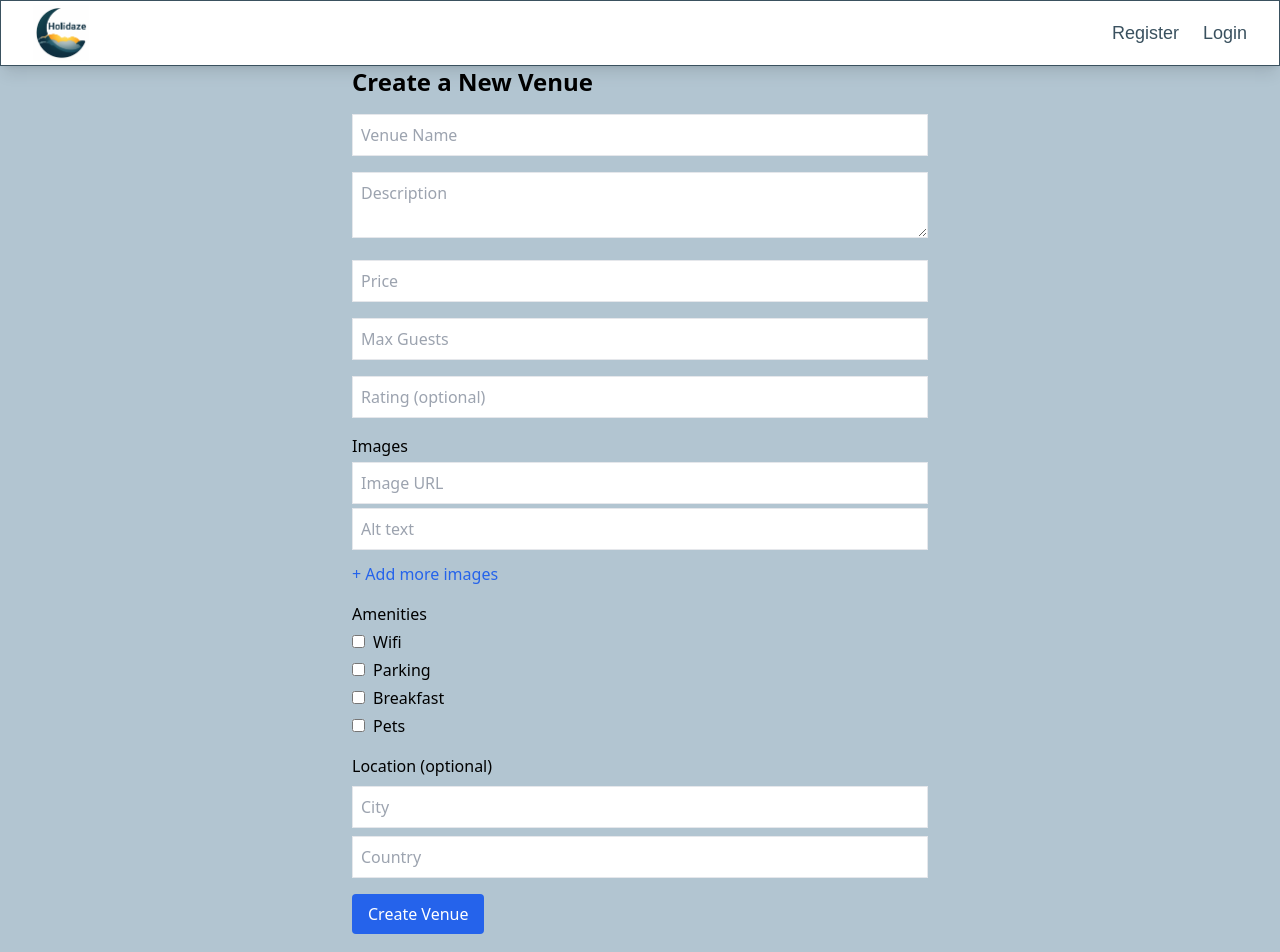
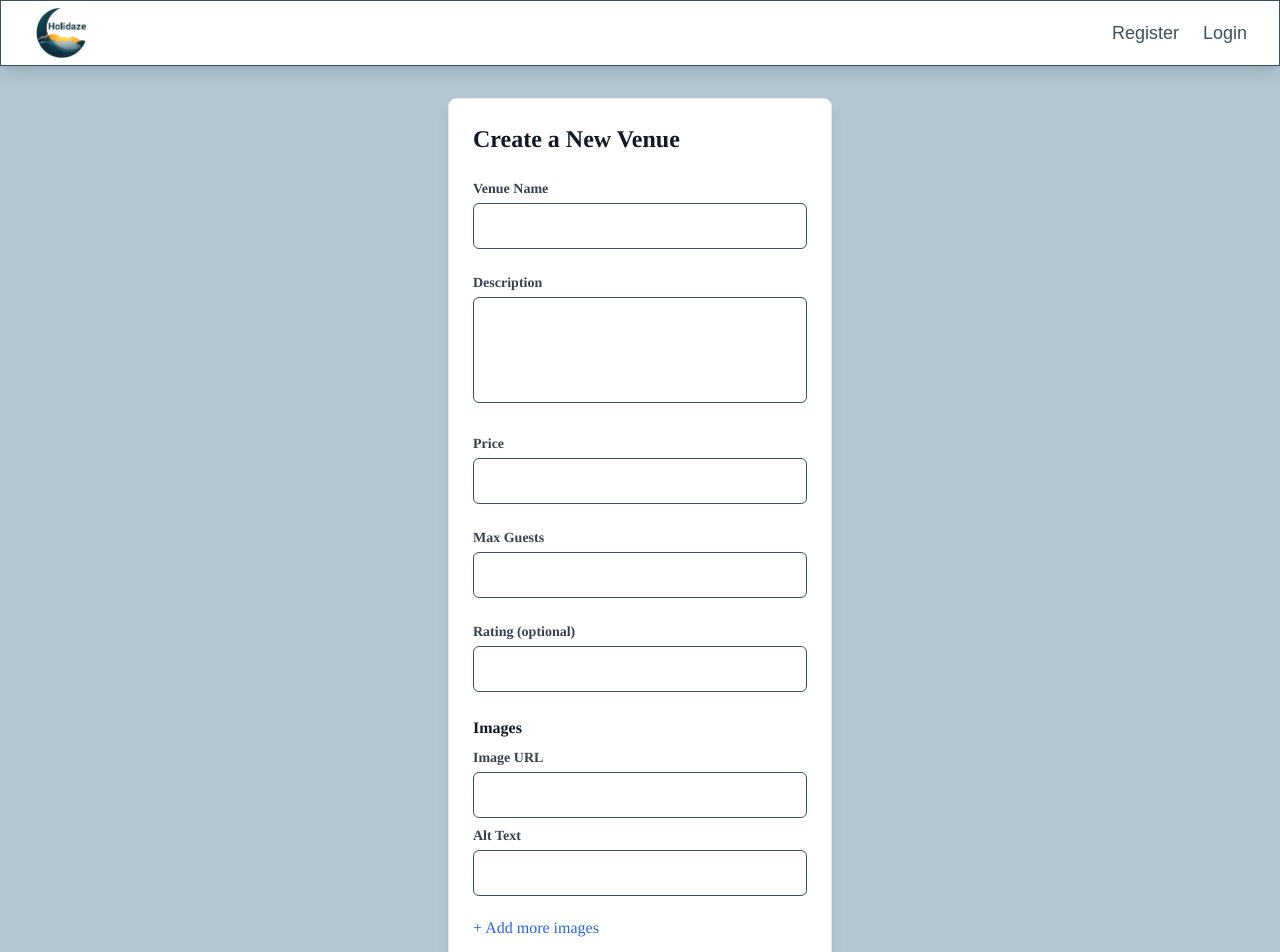
Before and after one commit to EmmaCaroline/project-exam-2, a React (Vite) app: page /createvenue in a window 1280 px wide. Shown: the top 952 px of the page. Built offline with nearby package versions, Linux system fonts and the light colour scheme; a web font is replaced by a local one.

Commit message:
update form, change redirect

```diff
--- a/src/components/CreateVenue/index.jsx
+++ b/src/components/CreateVenue/index.jsx
@@ -1,6 +1,7 @@
 import { useState } from "react";
 import { API_VENUES } from "../../utils/constants";
 import { getHeaders } from "../../utils/headers";
+import { useNavigate } from "react-router-dom";
 
 const CreateVenue = () => {
   const [formData, setFormData] = useState({
@@ -21,6 +22,13 @@ const CreateVenue = () => {
       country: "",
     },
   });
+
+  const [errorMessage, setErrorMessage] = useState("");
+  const [successMessage, setSuccessMessage] = useState("");
+  const navigate = useNavigate();
+
+  const user = JSON.parse(localStorage.getItem("user"));
+  const profileName = user?.name;
 
   const handleChange = (e) => {
     const { name, value, type, checked } = e.target;
@@ -65,6 +73,9 @@ const CreateVenue = () => {
   const handleSubmit = async (e) => {
     e.preventDefault();
 
+    setErrorMessage("");
+    setSuccessMessage("");
+
     const filteredMedia = formData.media.filter((media) => {
       try {
         if (!media.url.trim()) return false;
@@ -93,89 +104,173 @@ const CreateVenue = () => {
       const data = await response.json();
 
       if (response.ok) {
-        console.log("Venue created:", data);
+        setSuccessMessage("Venue created successfully!");
+        setFormData({
+          name: "",
+          description: "",
+          price: "",
+          maxGuests: "",
+          rating: "",
+          media: [{ url: "", alt: "" }],
+          meta: {
+            wifi: false,
+            parking: false,
+            breakfast: false,
+            pets: false,
+          },
+          location: {
+            city: "",
+            country: "",
+          },
+        });
+
+        if (profileName) {
+          setTimeout(() => navigate(`/profile/${profileName}`), 2000);
+        }
       } else {
-        console.error("Error creating venue:", data);
+        setErrorMessage(
+          data.message || "Error creating venue. Please try again.",
+        );
       }
-    } catch (error) {
-      console.error("Submission failed:", error);
+    } catch {
+      setErrorMessage(
+        "Submission failed. Please check your internet connection.",
+      );
     }
   };
 
   return (
-    <form onSubmit={handleSubmit} className="max-w-xl mx-auto space-y-4">
-      <h2 className="text-2xl font-bold">Create a New Venue</h2>
+    <form
+      onSubmit={handleSubmit}
+      className="sm:w-80 md:w-96 mx-auto p-6 mt-8 space-y-6 bg-white rounded-lg shadow-lg border border-customBlue font-body"
+    >
+      <h2 className="text-2xl font-bold mb-4 text-gray-900">
+        Create a New Venue
+      </h2>
 
+      <div>
+        <label
+          htmlFor="name"
+          className="block text-sm font-semibold mb-1 text-gray-700"
+        >
+          Venue Name
+        </label>
         <input
+          id="name"
+          name="name"
           type="text"
-        name="name"
-        placeholder="Venue Name"
           value={formData.name}
           onChange={handleChange}
           required
-        className="w-full border p-2"
+          className="w-full p-3 border border-secondary rounded-md text-sm focus:outline-none focus:ring-2 focus:ring-primary"
         />
+      </div>
 
+      <div>
+        <label
+          htmlFor="description"
+          className="block text-sm font-semibold mb-1 text-gray-700"
+        >
+          Description
+        </label>
         <textarea
+          id="description"
           name="description"
-        placeholder="Description"
           value={formData.description}
           onChange={handleChange}
+          rows={4}
           required
-        className="w-full border p-2"
+          className="w-full p-3 border border-secondary rounded-md text-sm focus:outline-none focus:ring-2 focus:ring-primary resize-none"
         />
+      </div>
 
+      <div>
+        <label
+          htmlFor="price"
+          className="block text-sm font-semibold mb-1 text-gray-700"
+        >
+          Price
+        </label>
         <input
+          id="price"
+          name="price"
           type="number"
-        name="price"
-        placeholder="Price"
+          min="0"
           value={formData.price}
           onChange={handleChange}
           required
-        className="w-full border p-2"
-        min="0"
+          className="w-full p-3 border border-secondary rounded-md text-sm focus:outline-none focus:ring-2 focus:ring-primary"
         />
+      </div>
 
+      <div>
+        <label
+          htmlFor="maxGuests"
+          className="block text-sm font-semibold mb-1 text-gray-700"
+        >
+          Max Guests
+        </label>
         <input
+          id="maxGuests"
+          name="maxGuests"
           type="number"
-        name="maxGuests"
-        placeholder="Max Guests"
+          min="1"
           value={formData.maxGuests}
           onChange={handleChange}
           required
-        className="w-full border p-2"
-        min="1"
+          className="w-full p-3 border border-secondary rounded-md text-sm focus:outline-none focus:ring-2 focus:ring-primary"
         />
+      </div>
 
+      <div>
+        <label
+          htmlFor="rating"
+          className="block text-sm font-semibold mb-1 text-gray-700"
+        >
+          Rating (optional)
+        </label>
         <input
+          id="rating"
+          name="rating"
           type="number"
-        name="rating"
-        placeholder="Rating (optional)"
-        value={formData.rating}
-        onChange={handleChange}
-        className="w-full border p-2"
           min="0"
           max="5"
           step="0.1"
+          value={formData.rating}
+          onChange={handleChange}
+          className="w-full p-3 border border-secondary rounded-md text-sm focus:outline-none focus:ring-2 focus:ring-primary"
         />
+      </div>
 
       <div>
-        <h3 className="font-medium mb-1">Images</h3>
+        <h3 className="font-semibold mb-2 text-gray-900">Images</h3>
         {formData.media.map((media, index) => (
-          <div key={index} className="mb-2">
+          <div key={index} className="mb-4">
+            <label
+              htmlFor={`media-url-${index}`}
+              className="block mb-1 text-sm font-semibold text-gray-700"
+            >
+              Image URL
+            </label>
             <input
+              id={`media-url-${index}`}
               type="url"
-              placeholder="Image URL"
               value={media.url}
               onChange={(e) => handleMediaChange(index, "url", e.target.value)}
-              className="w-full border p-2 mb-1"
+              className="w-full p-3 border border-secondary rounded-md text-sm focus:outline-none focus:ring-2 focus:ring-primary mb-2"
             />
+            <label
+              htmlFor={`media-alt-${index}`}
+              className="block mb-1 text-sm font-semibold text-gray-700"
+            >
+              Alt Text
+            </label>
             <input
+              id={`media-alt-${index}`}
               type="text"
-              placeholder="Alt text"
               value={media.alt}
               onChange={(e) => handleMediaChange(index, "alt", e.target.value)}
-              className="w-full border p-2"
+              className="w-full p-3 border border-secondary rounded-md text-sm focus:outline-none focus:ring-2 focus:ring-primary"
             />
           </div>
         ))}
@@ -188,10 +283,10 @@ const CreateVenue = () => {
         </button>
       </div>
 
-      <fieldset className="space-y-1">
-        <legend className="font-medium">Amenities</legend>
+      <fieldset className="space-y-2">
+        <legend className="font-semibold text-gray-900">Amenities</legend>
         {["wifi", "parking", "breakfast", "pets"].map((option) => (
-          <label key={option} className="block">
+          <label key={option} className="block text-sm text-gray-700">
             <input
               type="checkbox"
               name={option}
@@ -204,32 +299,57 @@ const CreateVenue = () => {
         ))}
       </fieldset>
 
-      <div className="space-y-2">
-        <h3 className="font-medium">Location (optional)</h3>
+      <div className="space-y-4">
+        <h3 className="font-semibold text-gray-900">Location (optional)</h3>
+        <div>
+          <label
+            htmlFor="city"
+            className="block text-sm font-semibold mb-1 text-gray-700"
+          >
+            City
+          </label>
           <input
+            id="city"
+            name="city"
             type="text"
-          name="city"
-          placeholder="City"
             value={formData.location.city}
             onChange={handleChange}
-          className="w-full border p-2"
+            className="w-full p-3 border border-secondary rounded-md text-sm focus:outline-none focus:ring-2 focus:ring-primary"
           />
+        </div>
+        <div>
+          <label
+            htmlFor="country"
+            className="block text-sm font-semibold mb-1 text-gray-700"
+          >
+            Country
+          </label>
           <input
+            id="country"
+            name="country"
             type="text"
-          name="country"
-          placeholder="Country"
             value={formData.location.country}
             onChange={handleChange}
-          className="w-full border p-2"
+            className="w-full p-3 border border-secondary rounded-md text-sm focus:outline-none focus:ring-2 focus:ring-primary"
           />
         </div>
+      </div>
 
-      <button
-        type="submit"
-        className="bg-blue-600 text-white px-4 py-2 rounded hover:bg-blue-700"
-      >
+      <button type="submit" className="btn btn-primary w-full text-center py-3">
         Create Venue
       </button>
+
+      {errorMessage && (
+        <div className="text-red-900 bg-red-200 border border-red-500 rounded-md p-2 mt-3 font-semibold">
+          {errorMessage}
+        </div>
+      )}
+
+      {successMessage && (
+        <div className="text-green-700 bg-green-100 border border-green-400 rounded-md p-2 mt-3 font-semibold">
+          {successMessage}
+        </div>
+      )}
     </form>
   );
 };
--- a/src/components/Login/index.jsx
+++ b/src/components/Login/index.jsx
@@ -20,10 +20,13 @@ const Login = () => {
     if (result.success) {
       setSuccess(true);
 
-      // 3. Redirect after 2 seconds
-      setTimeout(() => {
-        navigate("/");
-      }, 2000);
+      // Read the saved user after login success
+      const user = JSON.parse(localStorage.getItem("user"));
+      const profileName = user?.name;
+
+      if (profileName) {
+        setTimeout(() => navigate(`/profile/${profileName}`), 2000);
+      }
     } else {
       setError(result.message || "Login failed");
     }
```
Lines whose indentation alone changed are shown as unchanged.
